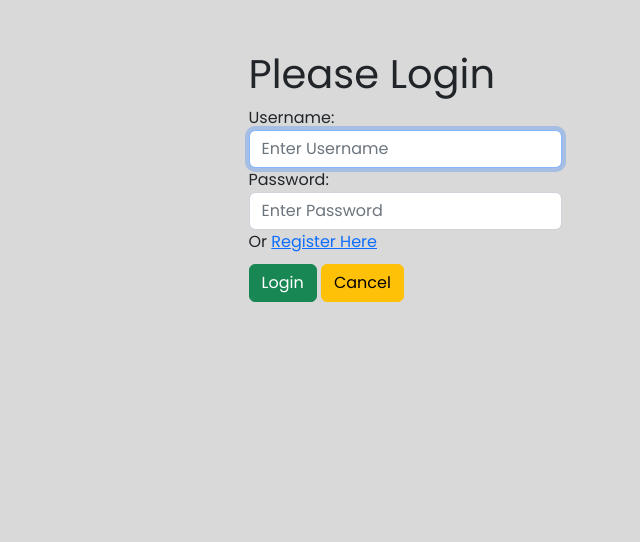
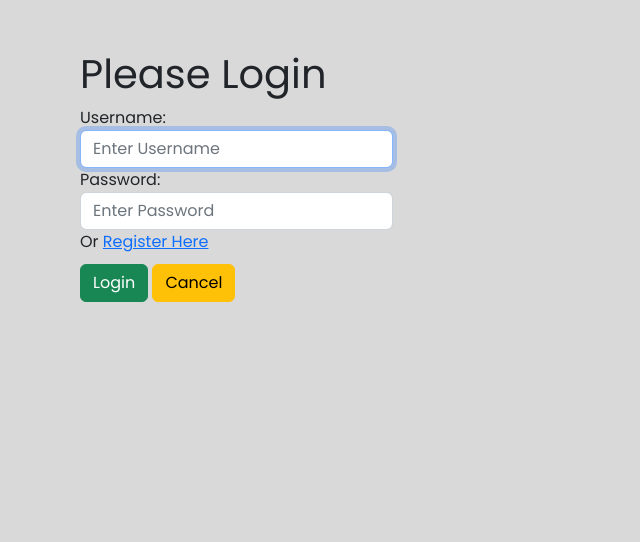
Before and after one commit to FawziaSaad/COMP229-Group4, a Node server app: page /login in a window 1280 px wide. Shown: the part 104-646 px from the top of the page, without its empty margins (416-1056 px from the left). Run offline with Node 20, Linux system fonts and the light colour scheme; some libraries are stand-ins or nearby versions.

Commit message:
centered login

```diff
--- a/server/views/auth/login.ejs
+++ b/server/views/auth/login.ejs
@@ -11,7 +11,7 @@
     <% } %>
 
     <div class="row">
-        <div class="offset-md-4 col-md-4">
+        <div class="col-md-4 mx-auto">
             <h1>Please Login</h1>
             <form method="POST" autocomplete="off">
                 <fieldset class="form-group">
```
